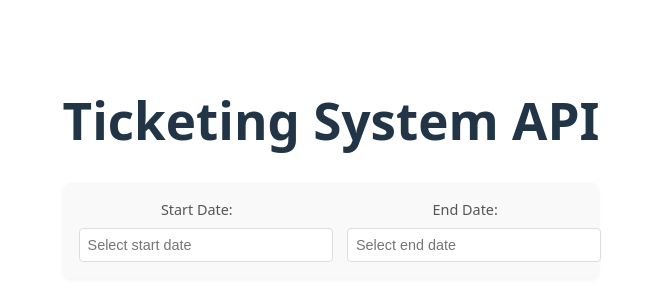
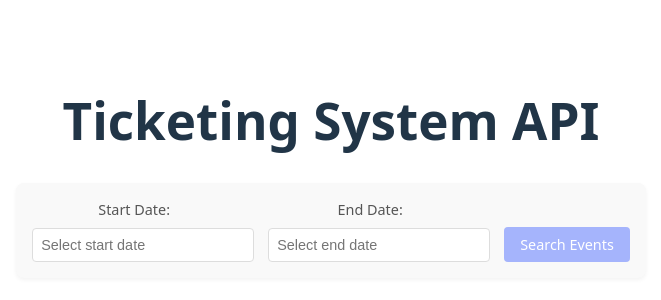
Before and after one commit to virgi1974/react-ticketing-app, a React (Vite) app: page / in a window 1280 px wide. Shown: the part 220-520 px from the top of the page, without its empty margins (309-970 px from the left). Built offline with nearby package versions, Linux system fonts and the light colour scheme.

Commit message:
Adding button to DateRangePicker component

```diff
--- a/src/components/DateRangePicker.css
+++ b/src/components/DateRangePicker.css
@@ -41,3 +41,32 @@
     flex: 1;
   }
 }
+
+/* Search button */
+.search-button {
+  background-color: #4a6bff;
+  color: white;
+  border: none;
+  border-radius: 4px;
+  padding: 0.5rem 1rem;
+  font-size: 0.9rem;
+  cursor: pointer;
+  margin-top: 1rem;
+  transition: background-color 0.2s;
+}
+
+.search-button:hover:not(:disabled) {
+  background-color: #3451cf;
+}
+
+.search-button:disabled {
+  background-color: #a5b4fc;
+  cursor: not-allowed;
+}
+
+@media (min-width: 768px) {
+  .search-button {
+    margin-top: 0;
+    align-self: flex-end;
+  }
+}
--- a/src/components/DateRangePicker.jsx
+++ b/src/components/DateRangePicker.jsx
@@ -7,6 +7,14 @@ const DateRangePicker = ({ onDateChange }) => {
   const [startDate, setStartDate] = useState(null);
   const [endDate, setEndDate] = useState(null);
 
+  // Handle search button click
+  const handleSearch = () => {
+    // Only trigger search if both dates are selected
+    if (startDate && endDate && onDateChange) {
+      onDateChange(startDate, endDate);
+    }
+  };
+
   return (
     <div className="date-picker-container">
       <div className="date-picker-field">
@@ -15,7 +23,6 @@ const DateRangePicker = ({ onDateChange }) => {
           selected={startDate}
           onChange={(date) => {
             setStartDate(date);
-            onDateChange && onDateChange(date, endDate);
           }}
           selectsStart
           startDate={startDate}
@@ -32,7 +39,6 @@ const DateRangePicker = ({ onDateChange }) => {
           selected={endDate}
           onChange={(date) => {
             setEndDate(date);
-            onDateChange && onDateChange(startDate, date);
           }}
           selectsEnd
           startDate={startDate}
@@ -43,6 +49,14 @@ const DateRangePicker = ({ onDateChange }) => {
           className="date-input"
         />
       </div>
+
+      <button
+        className="search-button"
+        onClick={handleSearch}
+        disabled={!startDate || !endDate}
+      >
+        Search Events
+      </button>
     </div>
   );
 };
```
